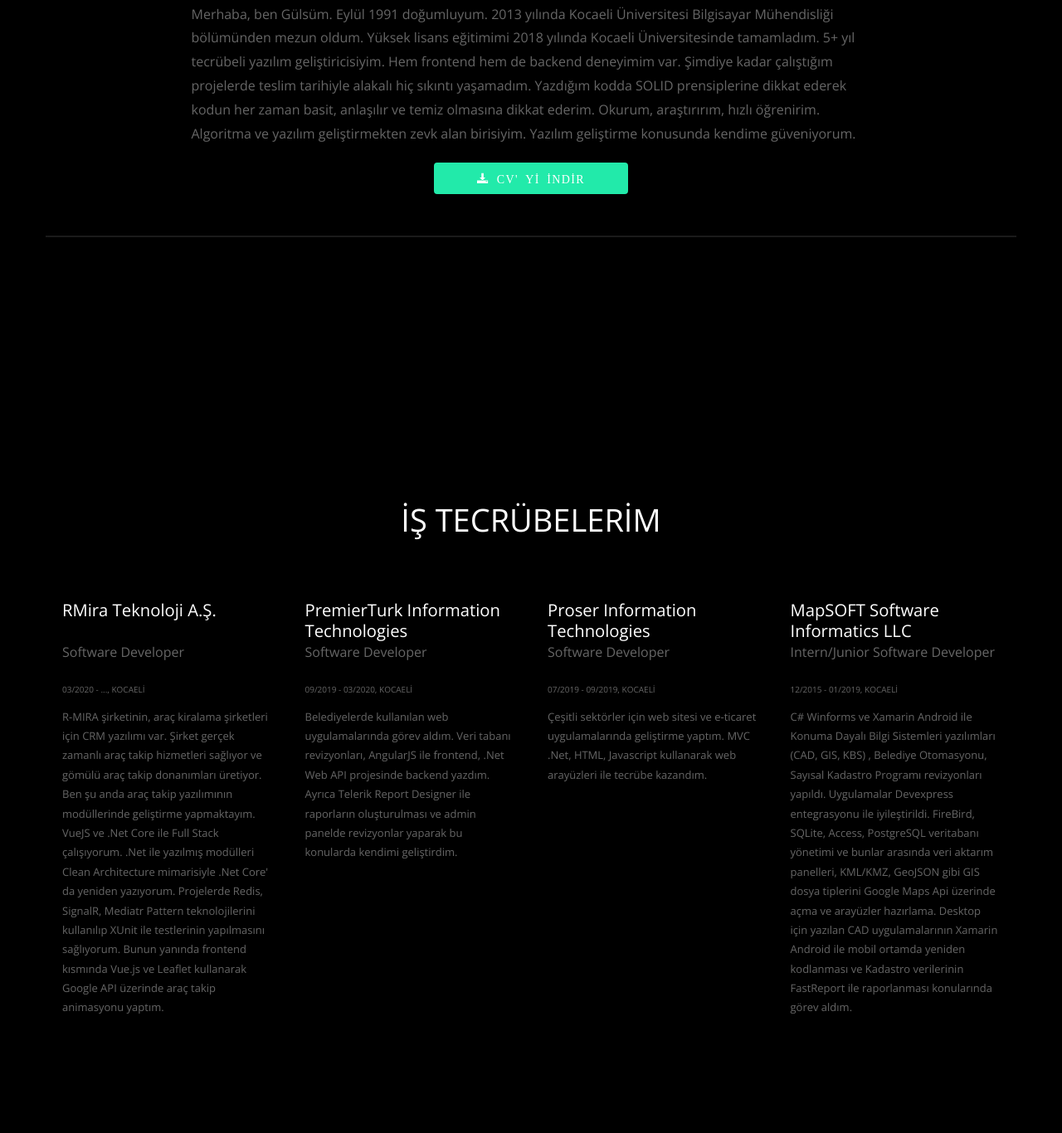
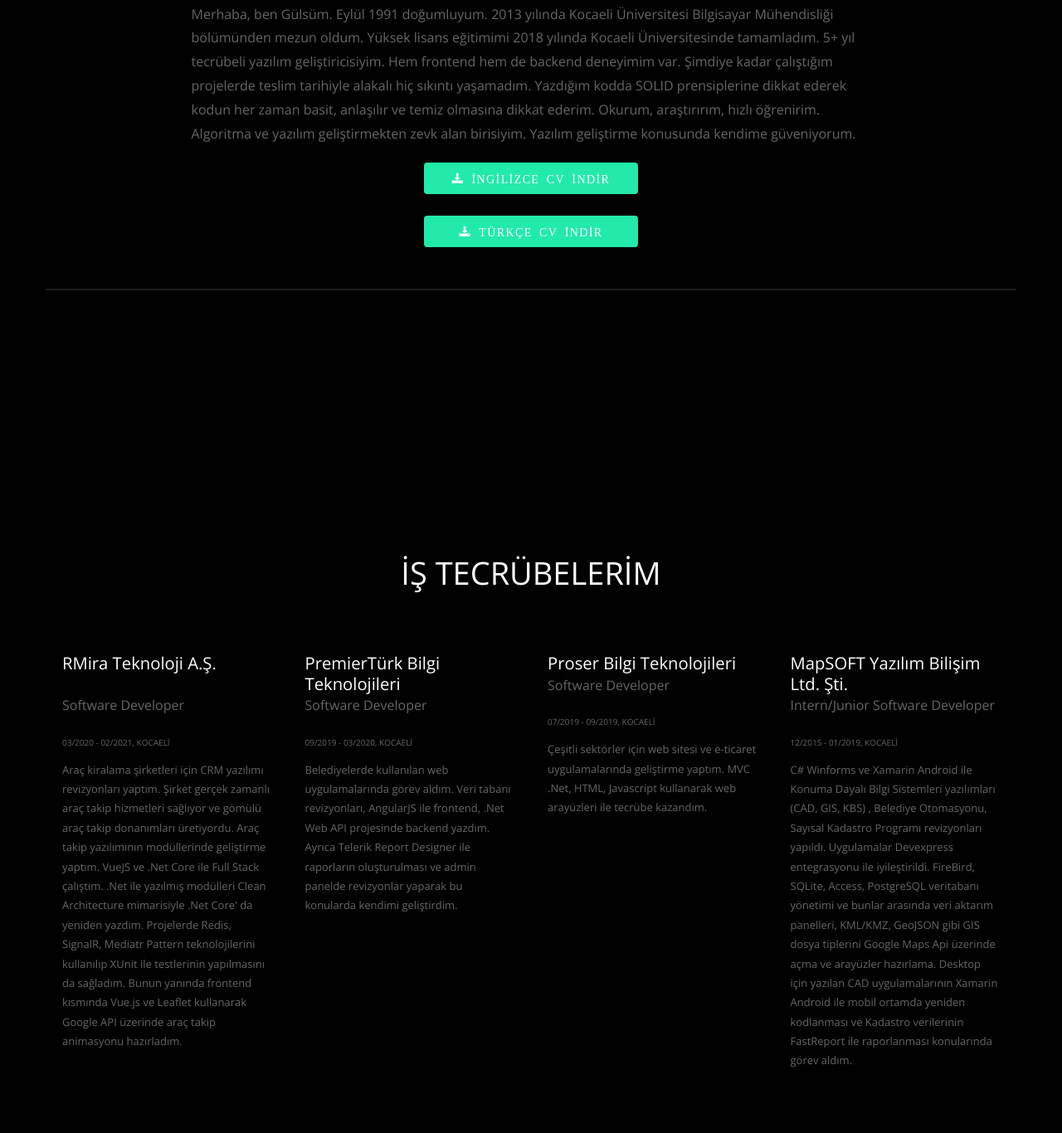
Before and after one commit to gulsumerbay/portfolio, a website: page index.html in a window 1280 px wide. Shown: the part 634-2000 px from the top of the page at 83% size. Drawn offline with nearby package versions, Linux system fonts and the light colour scheme; files whose address does not match are found by name.

Commit message:
resume-tr

```diff
--- a/index.html
+++ b/index.html
@@ -21,10 +21,11 @@
 <body>
 
     <!-- START: header -->
-    <header role="banner" class="probootstrap-header" style="position: fixed; background-color: black; padding-bottom: 0px;">
+    <header role="banner" class="probootstrap-header"
+        style="position: fixed; background-color: black; padding-bottom: 0px;">
         <div class="container">
 
-            <div class="left-nav" >
+            <div class="left-nav">
                 <a href="mailto:glsm.erbay@gmail.com"><i class="icon-mail"></i></a></li>
                 <a href="https://www.facebook.com/gulsumerbayy/"><i class="icon-facebook2"></i></a></li>
                 <a href="https://www.instagram.com/gulsummerbayy/"><i class="icon-instagram2"></i></a></li>
@@ -39,7 +40,7 @@
             <nav role="navigation" class="probootstrap-nav hidden-xs">
                 <ul class="probootstrap-main-nav">
                     <!-- <li class="active"><a href="index.html">Home</a></li> -->
-                    <li style="cursor:pointer"><a a href="#about" >Hakkımda</a></li>
+                    <li style="cursor:pointer"><a a href="#about">Hakkımda</a></li>
                     <li style="cursor:pointer"><a a href="#experience">Tecrübeler</a></li>
                     <li style="cursor:pointer"><a a href="#contact">İLETİŞİM</a></li>
                     <a href="eng/index.html">ENG <span class="flag-icon flag-icon-gb"></span></a>
@@ -68,8 +69,9 @@
         <div class="row">
             <div class="col-md-8  probootstrap-cta probootstrap-animate" style="margin-bottom: 200px;">
                 <h2 class="mb20" style="text-align: center; font-size: 38px;">Hakkımda</h2>
-                <p class="h-center width70 width90" >
-                    Merhaba, ben Gülsüm. Eylül 1991 doğumluyum. 2013 yılında Kocaeli Üniversitesi Bilgisayar Mühendisliği bölümünden
+                <p class="h-center width70 width90">
+                    Merhaba, ben Gülsüm. Eylül 1991 doğumluyum. 2013 yılında Kocaeli Üniversitesi Bilgisayar
+                    Mühendisliği bölümünden
                     mezun oldum. Yüksek lisans eğitimimi 2018 yılında Kocaeli Üniversitesinde tamamladım.
                     5+ yıl tecrübeli yazılım geliştiricisiyim. Hem frontend hem de backend deneyimim var.
                     Şimdiye kadar çalıştığım projelerde teslim tarihiyle alakalı hiç sıkıntı yaşamadım.
@@ -77,9 +79,12 @@
                     temiz olmasına dikkat ederim. Okurum, araştırırım, hızlı öğrenirim. Algoritma ve
                     yazılım geliştirmekten zevk alan birisiyim. Yazılım geliştirme konusunda kendime güveniyorum.</p>
 
-                    <p style=" width: 50%; display: block; margin-left: auto; margin-right: auto;  font-size: 20px;">
-                        <a href="../download/resume.pdf" role="button" class="btn btn-primary btn-cv w40 icon-download3"
-                        >&nbsp;CV' Yİ İNDİR</a></p>
+                <p style=" width: 55%; display: block; margin-left: auto; margin-right: auto;  font-size: 20px;">
+                    <a href="../download/resume.pdf" role="button"
+                        class="btn btn-primary btn-cv w40 icon-download3">&nbsp;İNGİLİZCE CV İNDİR</a></p>
+                <p style=" width: 55%; display: block; margin-left: auto; margin-right: auto;  font-size: 20px;">
+                    <a href="../download/resume-tr.pdf" role="button"
+                        class="btn btn-primary btn-cv w40 icon-download3">&nbsp;TÜRKÇE CV İNDİR</a></p>
             </div>
         </div>
     </div>
@@ -89,7 +94,7 @@
         <div class="container">
             <div class="row">
                 <div class="col-md-12 section-heading probootstrap-animate">
-                    <h2  style="text-align: center; font-size: 38px;">
+                    <h2 style="text-align: center; font-size: 38px;">
                         İŞ TECRÜBELERİM</h2>
                 </div>
             </div>
@@ -97,16 +102,20 @@
                 <div class="col-md-3 probootstrap-animate">
                     <div class="probootstrap-card">
                         <div class="probootstrap-card-text">
-                            <h2 class="probootstrap-card-heading mb0">RMira Teknoloji A.Ş.<br><br/></h2>
+                            <h2 class="probootstrap-card-heading mb0">RMira Teknoloji A.Ş.<br><br /></h2>
                             <p class="category">Software Developer</p>
-                            <p style="font-size: 10px;">03/2020 - ..., KOCAELİ</p>
+                            <p style="font-size: 10px;">03/2020 - 02/2021, KOCAELİ</p>
                             <p style="font-size: 13px;">
-                                R-MIRA şirketinin, araç kiralama şirketleri için CRM yazılımı var.
-                                Şirket gerçek zamanlı araç takip hizmetleri sağlıyor ve gömülü araç takip donanımları üretiyor.
-                                Ben şu anda araç takip yazılımının modüllerinde geliştirme yapmaktayım. VueJS ve .Net Core ile Full Stack
-                                çalışıyorum. .Net ile yazılmış modülleri Clean Architecture mimarisiyle .Net Core' da yeniden yazıyorum.
-                                Projelerde Redis, SignalR, Mediatr Pattern teknolojilerini kullanılıp XUnit ile testlerinin yapılmasını sağlıyorum.
-                                Bunun yanında frontend kısmında Vue.js ve Leaflet kullanarak Google API üzerinde araç takip animasyonu yaptım.
+                                Araç kiralama şirketleri için CRM yazılımı revizyonları yaptım.
+                                Şirket gerçek zamanlı araç takip hizmetleri sağlıyor ve gömülü
+                                araç takip donanımları üretiyordu. Araç takip yazılımının
+                                modüllerinde geliştirme yaptım. VueJS ve .Net Core ile Full
+                                Stack çalıştım. .Net ile yazılmış modülleri Clean Architecture
+                                mimarisiyle .Net Core' da yeniden yazdım. Projelerde Redis,
+                                SignalR, Mediatr Pattern teknolojilerini kullanılıp XUnit ile
+                                testlerinin yapılmasını da sağladım. Bunun yanında frontend kısmında
+                                Vue.js ve Leaflet kullanarak Google API üzerinde araç takip
+                                animasyonu hazırladım.
                             </p>
                         </div>
                     </div>
@@ -114,12 +123,14 @@
                 <div class="col-md-3 probootstrap-animate">
                     <div class="probootstrap-card">
                         <div class="probootstrap-card-text">
-                            <h2 class="probootstrap-card-heading mb0">PremierTurk Information Technologies</h2>
+                            <h2 class="probootstrap-card-heading mb0">PremierTürk Bilgi Teknolojileri</h2>
                             <p class="category">Software Developer</p>
                             <p style="font-size: 10px;">09/2019 - 03/2020, KOCAELİ</p>
                             <p style="font-size: 13px;">
-                            Belediyelerde kullanılan web uygulamalarında görev aldım. Veri tabanı revizyonları, AngularJS ile frontend,
-                            .Net Web API projesinde backend yazdım. Ayrıca Telerik Report Designer ile raporların oluşturulması ve admin panelde
+                                Belediyelerde kullanılan web uygulamalarında görev aldım. Veri tabanı revizyonları,
+                                AngularJS ile frontend,
+                                .Net Web API projesinde backend yazdım. Ayrıca Telerik Report Designer ile raporların
+                                oluşturulması ve admin panelde
                                 revizyonlar yaparak bu konularda kendimi geliştirdim. </p>
                         </div>
                     </div>
@@ -127,7 +138,7 @@
                 <div class="col-md-3 probootstrap-animate">
                     <div class="probootstrap-card">
                         <div class="probootstrap-card-text">
-                            <h2 class="probootstrap-card-heading mb0">Proser Information Technologies</h2>
+                            <h2 class="probootstrap-card-heading mb0">Proser Bilgi Teknolojileri</h2>
                             <p class="category">Software Developer</p>
                             <p style="font-size: 10px;">07/2019 - 09/2019, KOCAELİ</p>
                             <p style="font-size: 13px;">
@@ -139,15 +150,20 @@
                 <div class="col-md-3 probootstrap-animate">
                     <div class="probootstrap-card">
                         <div class="probootstrap-card-text">
-                            <h2 class="probootstrap-card-heading mb0">MapSOFT Software Informatics LLC</h2>
+                            <h2 class="probootstrap-card-heading mb0">MapSOFT Yazılım Bilişim Ltd. Şti.</h2>
                             <p class="category">Intern/Junior Software Developer</p>
                             <p style="font-size: 10px;">12/2015 - 01/2019, KOCAELİ</p>
                             <p style="font-size: 13px;">
-                            C# Winforms ve Xamarin Android ile Konuma Dayalı Bilgi Sistemleri yazılımları (CAD, GIS, KBS) ,
-                            Belediye Otomasyonu, Sayısal Kadastro Programı revizyonları yapıldı. Uygulamalar Devexpress entegrasyonu
-                            ile iyileştirildi. FireBird, SQLite, Access, PostgreSQL veritabanı yönetimi ve bunlar arasında veri aktarım
-                            panelleri, KML/KMZ, GeoJSON gibi GIS dosya tiplerini Google Maps Api üzerinde açma ve arayüzler hazırlama.
-                            Desktop için yazılan CAD uygulamalarının Xamarin Android ile mobil ortamda yeniden kodlanması ve Kadastro
+                                C# Winforms ve Xamarin Android ile Konuma Dayalı Bilgi Sistemleri yazılımları (CAD, GIS,
+                                KBS) ,
+                                Belediye Otomasyonu, Sayısal Kadastro Programı revizyonları yapıldı. Uygulamalar
+                                Devexpress entegrasyonu
+                                ile iyileştirildi. FireBird, SQLite, Access, PostgreSQL veritabanı yönetimi ve bunlar
+                                arasında veri aktarım
+                                panelleri, KML/KMZ, GeoJSON gibi GIS dosya tiplerini Google Maps Api üzerinde açma ve
+                                arayüzler hazırlama.
+                                Desktop için yazılan CAD uygulamalarının Xamarin Android ile mobil ortamda yeniden
+                                kodlanması ve Kadastro
                                 verilerinin FastReport ile raporlanması konularında görev aldım.</p>
                         </div>
                     </div>
@@ -160,10 +176,10 @@
 
 
     <div class="col-md-12 section-heading probootstrap-animate" id="contact" style="padding-top: 50px;">
-        <h2  style="text-align: center; font-size: 38px;">İLETİŞİM</h2>
+        <h2 style="text-align: center; font-size: 38px;">İLETİŞİM</h2>
     </div>
 
-    <section class="probootstrap-section" >
+    <section class="probootstrap-section">
         <div class="container">
             <div class="row">
                 <div class="col-md-8">
@@ -191,7 +207,8 @@
                             <textarea cols="30" rows="10" class="form-control" id="message" name="message"></textarea>
                         </div>
                         <div class="form-group">
-                            <input type="submit" class="btn btn-primary" id="submit" name="submit" value="Mesajı Gönder">
+                            <input type="submit" class="btn btn-primary" id="submit" name="submit"
+                                value="Mesajı Gönder">
                         </div>
                     </form>
                 </div>
@@ -215,7 +232,7 @@
                     </div>
                 </div>
                 <div class="col-md-4" class="m-t">
-                    <div class="probootstrap-footer-widget" >
+                    <div class="probootstrap-footer-widget">
                         <p style="margin-top: 60px;">&copy; 2021 Copyright Gülsüm Erbay</p>
                     </div>
                 </div>
```
Also changed, not shown: eng/index.html (+31 -21 lines), 2 other files. Lines whose indentation alone changed are shown as unchanged.
